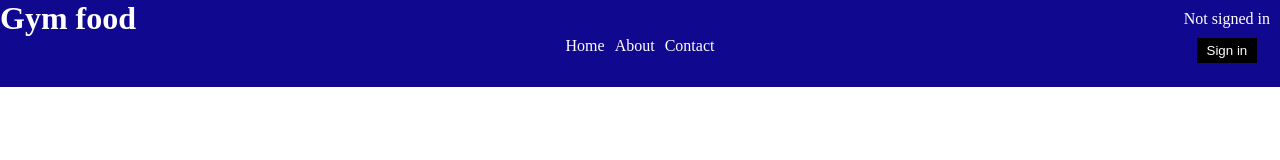
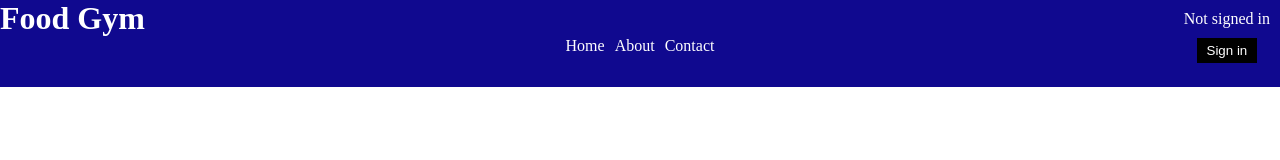
Before and after one commit to 91Pudge/food-gym, a Next.js app: page / in a window 1280 px wide. Shown: the top 160 px of the page. Built offline with nearby package versions, Linux system fonts and the light colour scheme; no server answers.

Commit message:
Chore: Correct title

```diff
--- a/components/navBar.tsx
+++ b/components/navBar.tsx
@@ -15,7 +15,7 @@ const NavBar = () => {
   }, [session]);
   return (
     <div className={styles["bar"]}>
-      <h1>Gym food </h1>
+      <h1>Food Gym</h1>
       <div className={styles["nav"]}>
         {session && <Link href={"/recipe-page"}>Search</Link>}
         <Link href={"/"}>Home</Link>
```
